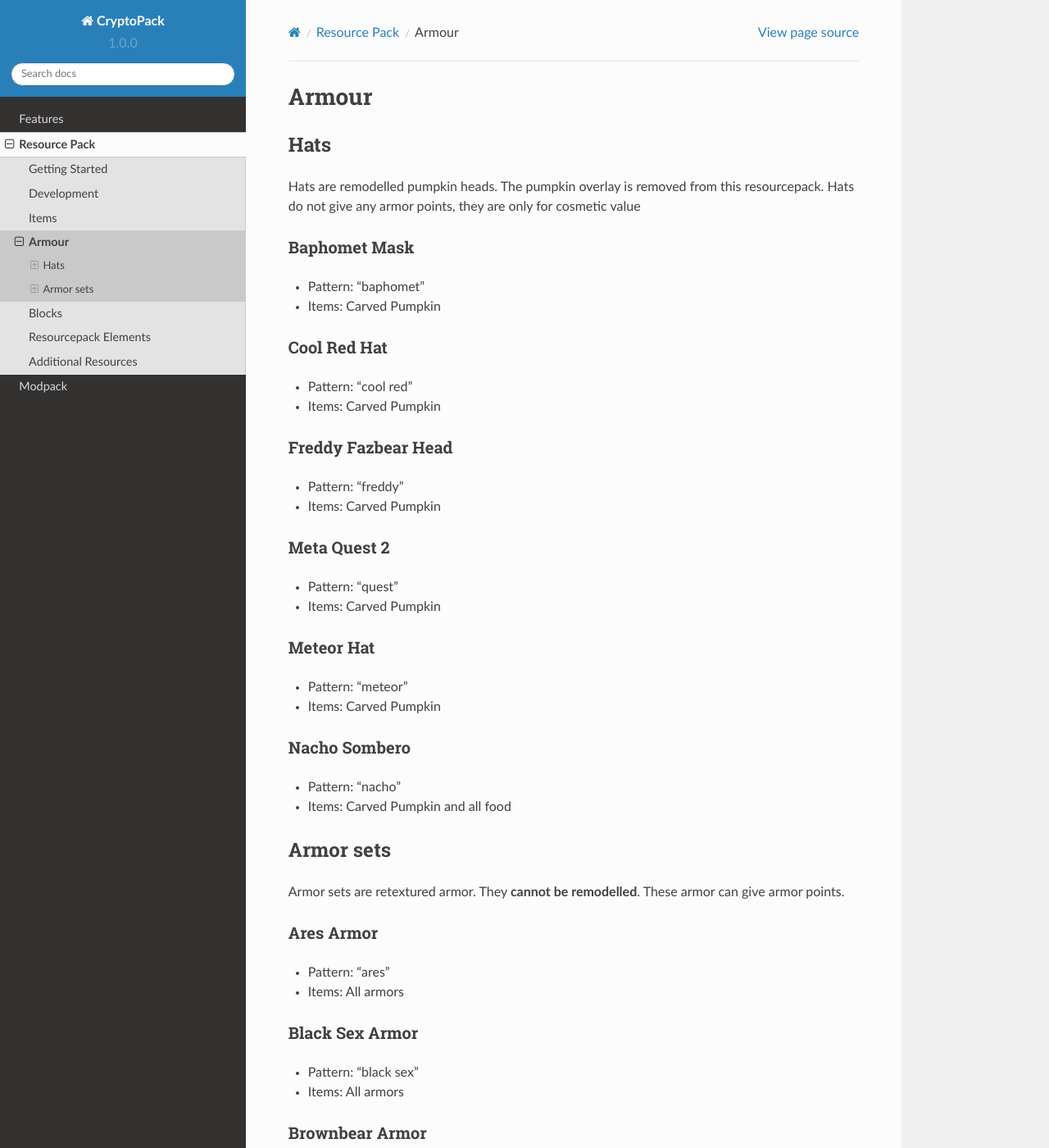
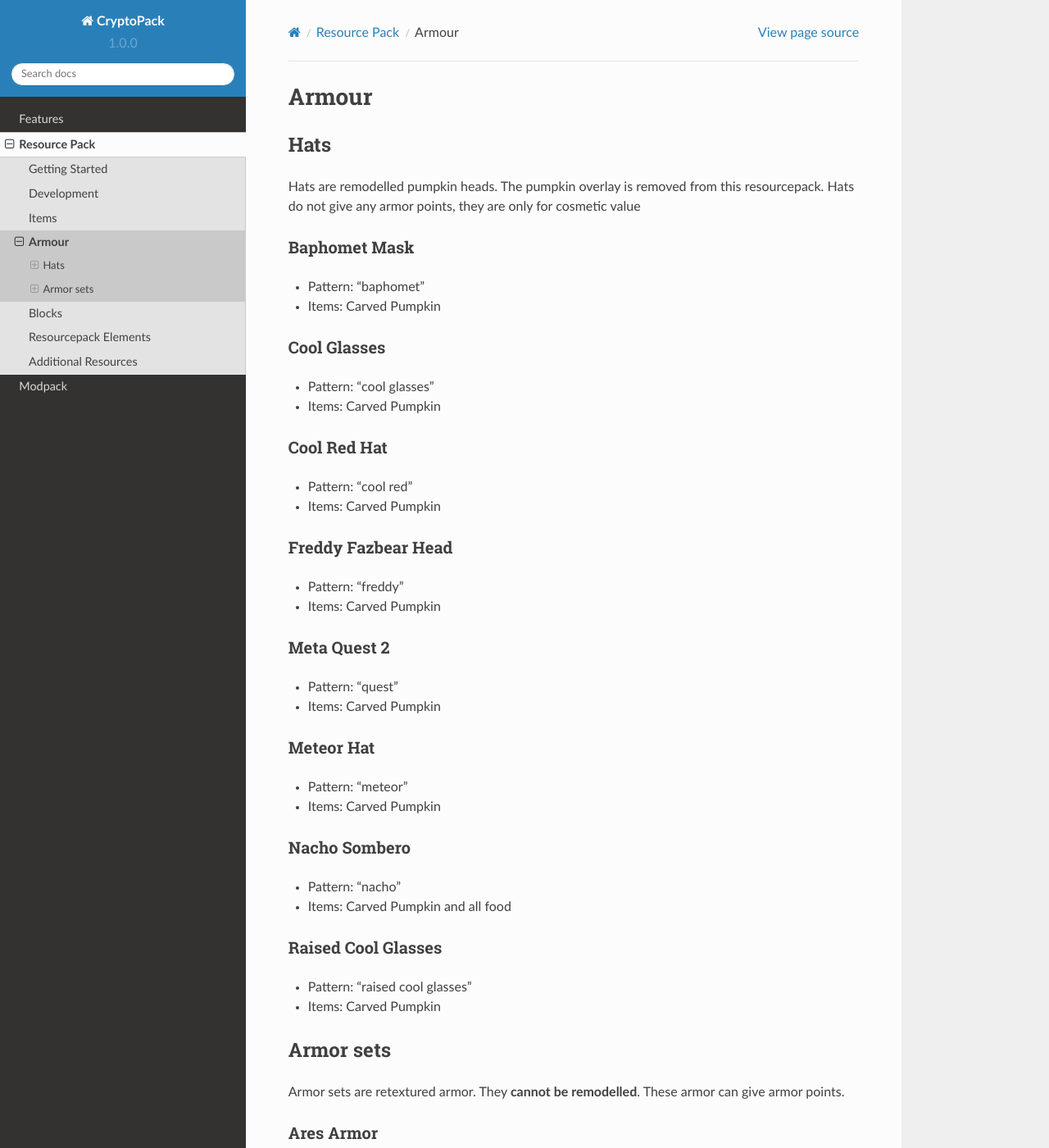
Before and after one commit to Shwabbaa/cryptopack-docs, a Sphinx documentation site: the page built from docs/source/resourcepack/armor.rst, in a window 1280 px wide and 1400 px high. Shown: the whole window at 82% size. Built offline with Sphinx 7.4.7 and the Read the Docs theme 2.0.0, drawn with Linux system fonts in a browser that asks for light colours; pages that are not in the unit, such as notebooks, are missing from menus.

Commit message:
Update armor.rst

```diff
--- a/docs/source/resourcepack/armor.rst
+++ b/docs/source/resourcepack/armor.rst
@@ -10,6 +10,11 @@ Hats do not give any armor points, they are only for cosmetic value
 Baphomet Mask
 ~~~~~~~~~~~~~~~~
 * Pattern: "baphomet"
+* Items: Carved Pumpkin
+
+Cool Glasses
+~~~~~~~~~~~~~~~~
+* Pattern: "cool glasses"
 * Items: Carved Pumpkin
 
 Cool Red Hat
@@ -36,6 +41,11 @@ Nacho Sombero
 ~~~~~~~~~~~~~~~~
 * Pattern: "nacho"
 * Items: Carved Pumpkin and all food
+
+Raised Cool Glasses
+~~~~~~~~~~~~~~~~
+* Pattern: "raised cool glasses"
+* Items: Carved Pumpkin
 
 Armor sets
 ==========
```
